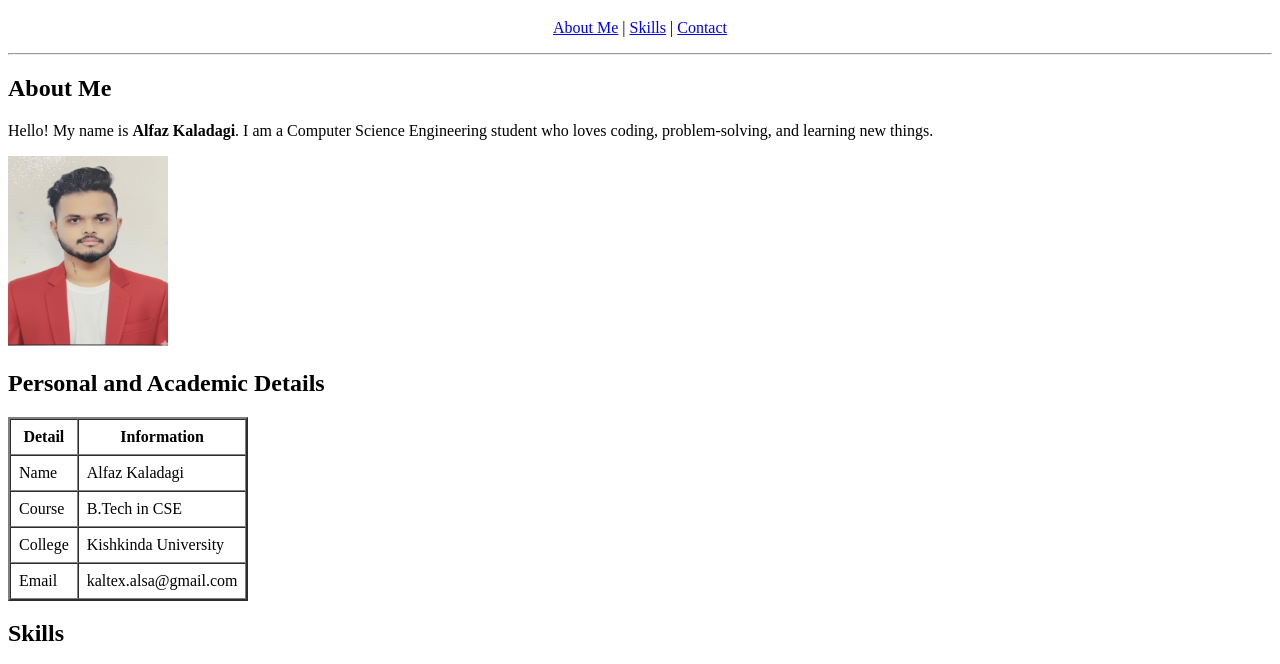
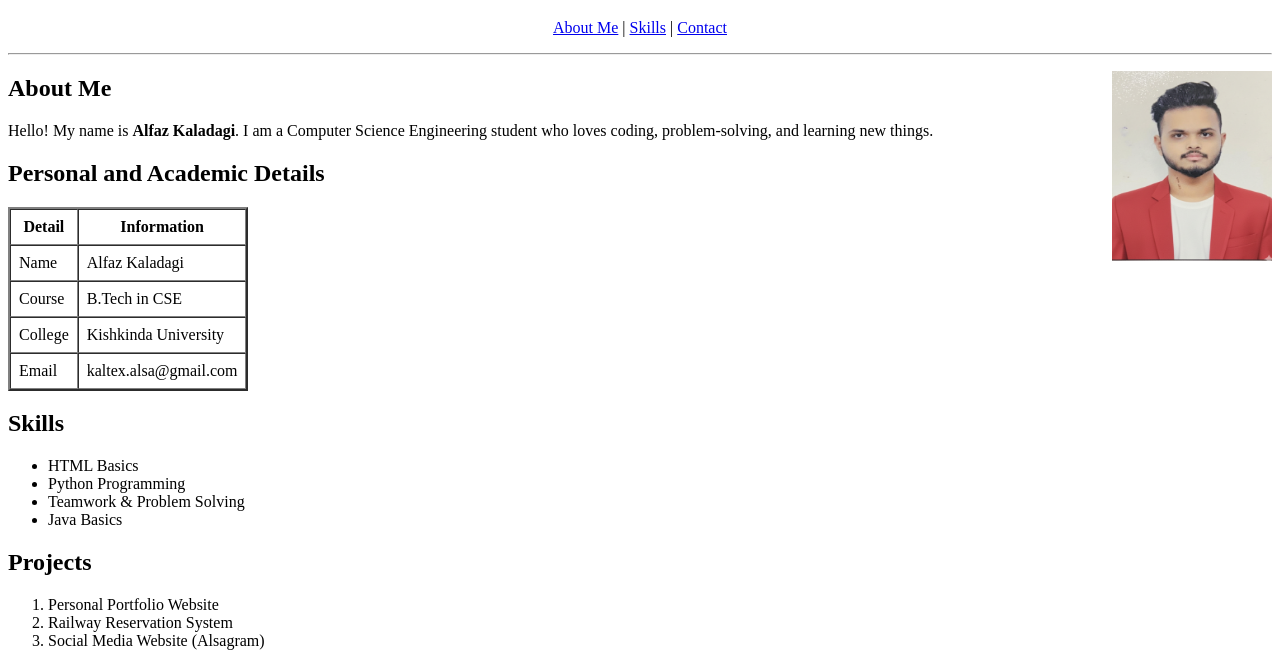
Before and after one commit to Alfaz8181/mini_proj, a plain HTML site: page index.html in a window 1280 px wide. Shown: the part 61-725 px from the top of the page. Drawn offline with Linux system fonts and the light colour scheme.

Commit message:
Update index.html
1.2

```diff
--- a/index.html
+++ b/index.html
@@ -2,6 +2,7 @@
 <html>
 <head>
     <title>My Personal Portfolio</title>
+    <link rel="icon" href="logo.png" type="image/png"
 </head>
 <body>
 
@@ -15,13 +16,14 @@
         <a href="#contact">Contact</a>
     </p>
     <hr>
-
+ <p><img src="myphoto.png" alt="My Photo" width="160" height="190" align="right"></p>
     <!-- About Me -->
     <h2 id="about">About Me</h2>
     <p>Hello! My name is <b>Alfaz Kaladagi</b>. I am a Computer Science Engineering student who loves coding, problem-solving, and learning new things.</p>
 
     <!-- Profile Photo -->
-    <p><img src="myphoto.png" alt="My Photo" width="160" height="190"></p>
+
+
 
     <!-- Personal and Academic Details -->
     <h2>Personal and Academic Details</h2>
```
